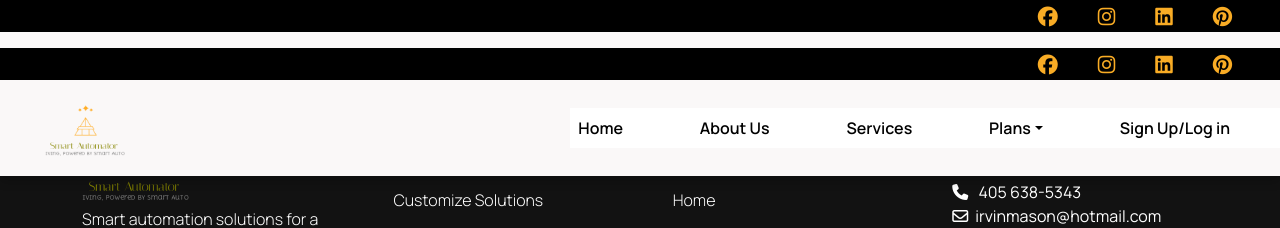
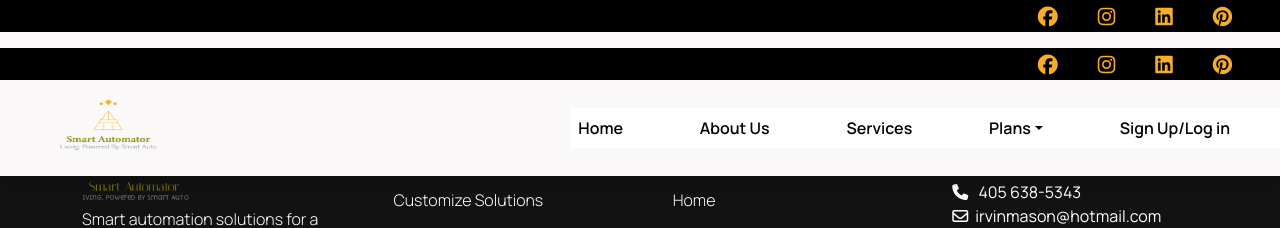
Before and after one commit to Digitalmitro/smart-automator-production, a React (Vite) app: page /Navbar in a window 1280 px wide. Shown: the top 228 px of the page. Built offline with nearby package versions, Linux system fonts and the light colour scheme.

Commit message:
add logo

```diff
--- a/src/Pages/Navbar.jsx
+++ b/src/Pages/Navbar.jsx
@@ -1,5 +1,5 @@
 import { useNavigate } from "react-router-dom";
-import logo from "../assets/logo 1.png";
+import logo from "../assets/smartAutologo.png";
 import { jwtDecode } from "jwt-decode";
 import Cookies from "js-cookie";
 import AOS from "aos";
@@ -84,7 +84,7 @@ const Navbar = () => {
             <a className="navbar-brand" style={{ cursor: "pointer" }}>
               <img
                 onClick={() => navigate("/")}
-                style={{ width: "80px", height: "60px" }}
+                style={{ width: "120px", height: "90px" }}
                 src={logo}
                 alt="Logo"
               />
```
Also changed, not shown: src/assets/smartAutologo.png (added), 1 other file (tests, documents, lock files or other folders).
